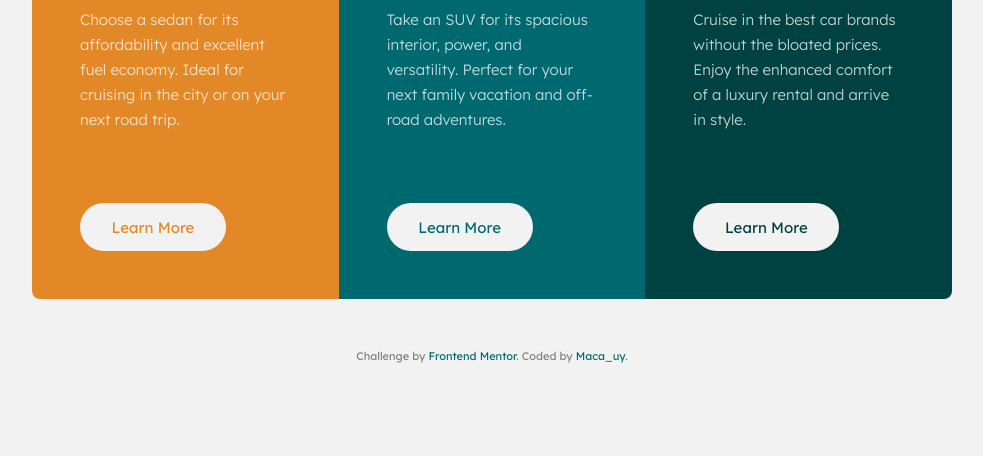
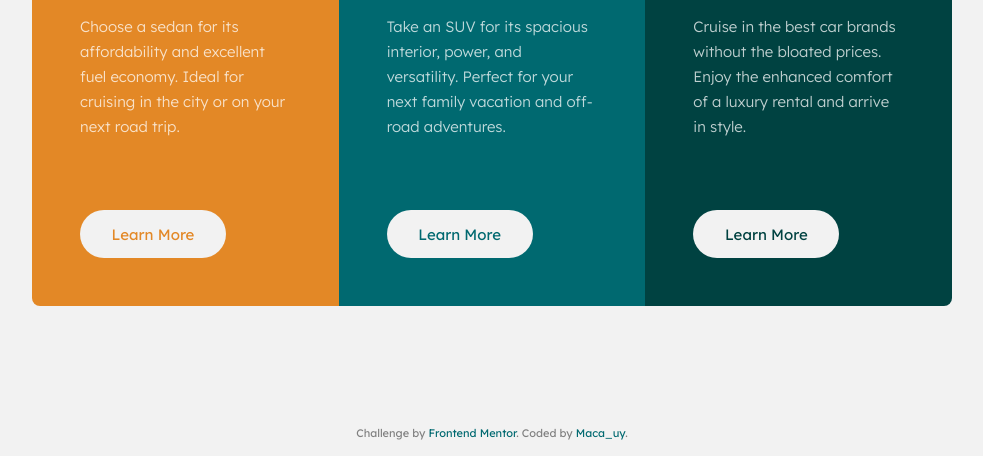
Before and after one commit to macauy/frontendmentor-3column, a plain HTML site: page index.html in a window 1280 px wide. Shown: the part 344-800 px from the top of the page, without its empty margins (148-1131 px from the left). Drawn offline with Linux system fonts and the light colour scheme.

Commit message:
position adjustment

```diff
--- a/css/layout.css
+++ b/css/layout.css
@@ -2,12 +2,15 @@
 
 /* layout */
 body {
-  display: grid;
-  place-content: center;
+  display: flex;
+  flex-direction: column;
+  justify-content: center;
+  align-items: center;
 
   width: 100%;
   min-height: 100vh;
   padding: 4rem 1.5rem;
+  position: relative;
 }
 
 .main-container {
@@ -23,10 +26,14 @@ body {
 }
 
 .attribution {
+  position: absolute;
+  bottom: 1rem;
+  width: 100%;
   color: gray;
   font-size: 11px;
   text-align: center;
-  transform: translateY(50px);
+  margin-top: 2rem;
+  /* transform: translateY(50px); */
 }
 
 .attribution a {
```
